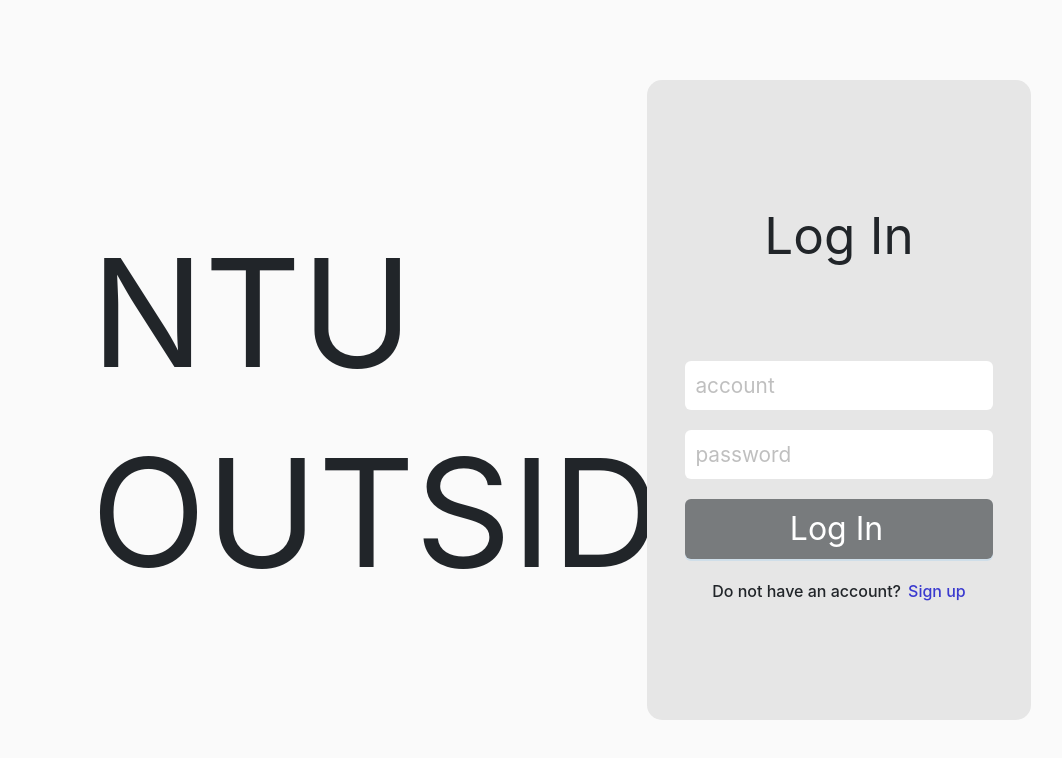
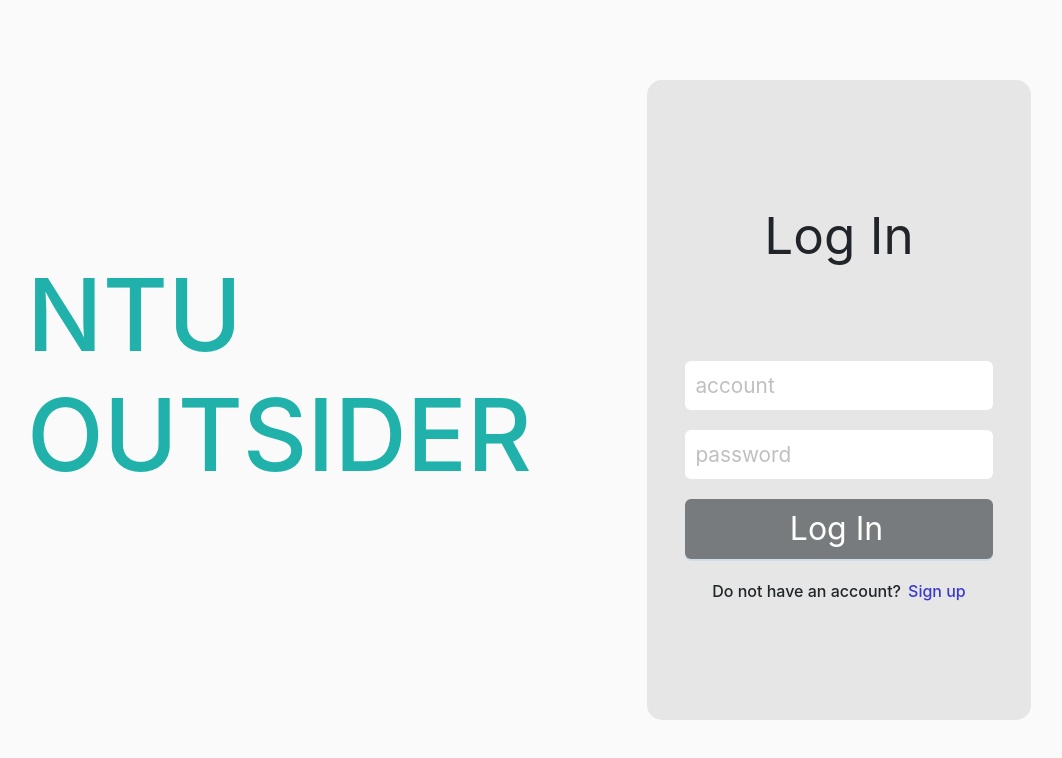
Before and after one commit to chaoting-sun/ntu-outsider, a React (Create React App) app in the folder frontend/: page /logIn in a window 1280 px wide. Shown: the top 758 px of the page, without its empty margins (121-1183 px from the left). Built offline with nearby package versions, Linux system fonts and the light colour scheme.

Commit message:
fix chat

```diff
--- a/frontend/src/components/postLayout.js
+++ b/frontend/src/components/postLayout.js
@@ -114,7 +114,7 @@ const PostLayout = ({ post, handleSavePost, handleEditPost, handleDeletePost })
       name: userId,
       to: post.author._id
     }})
-    //console.log(post);
+    console.log(box);
     //console.log(userId, post.author._id );
     //console.log(box.data.createChatBox);
     console.log("layout");
--- a/frontend/src/containers/graphql/mutation.js
+++ b/frontend/src/containers/graphql/mutation.js
@@ -177,6 +177,7 @@ export const CREATE_CHATBOX_MUTATION = gql`
         sender
         body
       }
+      namesOfTalkers
     }
   }
 `;
@@ -184,10 +185,8 @@ export const CREATE_CHATBOX_MUTATION = gql`
 export const CREATE_MESSAGE_MUTATION = gql`
   mutation createMessage($name: ID!, $to: ID!, $message: String!) {
     createMessage(name: $name, to: $to, message: $message) {
-      messages {
         sender
         body
-      }
     }
   }
 `;
--- a/frontend/src/containers/myProfilePage.js
+++ b/frontend/src/containers/myProfilePage.js
@@ -124,7 +124,7 @@ const MyProfilePage = () => {
   const form1 = useForm()
   const form2 = useForm()
 
-  console.log(UserByQuery);
+
 
 
   //const form1 = useForm({ name: 'form1' });
@@ -162,7 +162,7 @@ const MyProfilePage = () => {
   const onError = () => {
   }; // your form submit function which will invoke after successful validation
 
-  const handleValidatePassword = async (data) => {
+  const handleValidatePassword = (data) => {
     if (form2.watch('password') === "") {
       displayStatus({
         "type": "fail",
@@ -175,13 +175,14 @@ const MyProfilePage = () => {
         variables: {password: data.password, account},
       });
     }
-    //console.log(UserByQuery);
 
 
   }
+  console.log(UserByQuery);
   const onSubmit2 = async(data) => {
     //console.log(data);
     handleValidatePassword(data);
+
     //handleInputNewPassword(data)
   }
   useEffect(() => {
--- a/frontend/src/css/signInPage.css
+++ b/frontend/src/css/signInPage.css
@@ -1,6 +1,7 @@
 .mainContainer {
   display: flex;
   /* display: inline-block; */
+  width: 100%;
 }
 
 .leftMainContainer {
@@ -12,22 +13,24 @@
   flex-direction: column;
   justify-content: center;
   align-items: flex-start;
+  color: #20B2AA;
+  font-weight: 500;
 }
 
 .brandName1 {
   width: 100%;
   height: 120px;
-  font-size: 9.4em;
+  font-size: 100px;
   text-align: left;
-  margin-left: 15vw;
-  margin-bottom: 10vh;
+  margin-left: 10vw;
+  /*margin-bottom: vh;*/
 }
 
 .brandName2 {
   width: 100%;
   height: 120px;
-  font-size: 9.4em;
-  margin-left: 15vw;
+  font-size: 100px;
+  margin-left: 10vw;
   margin-bottom: 10vh;
 }
 
@@ -35,7 +38,7 @@
   /* display: inline-block; */
   background-color: rgb(250, 250, 250);
   height: 100vh;
-  width: calc(100vw - 60%);
+  width: 40%;
   display: flex;
   justify-content: left;
   align-items: center;
```
Also changed, not shown: frontend/src/containers/mailPage.js (+4 -4 lines), 2 other files (tests, documents, lock files or other folders).
